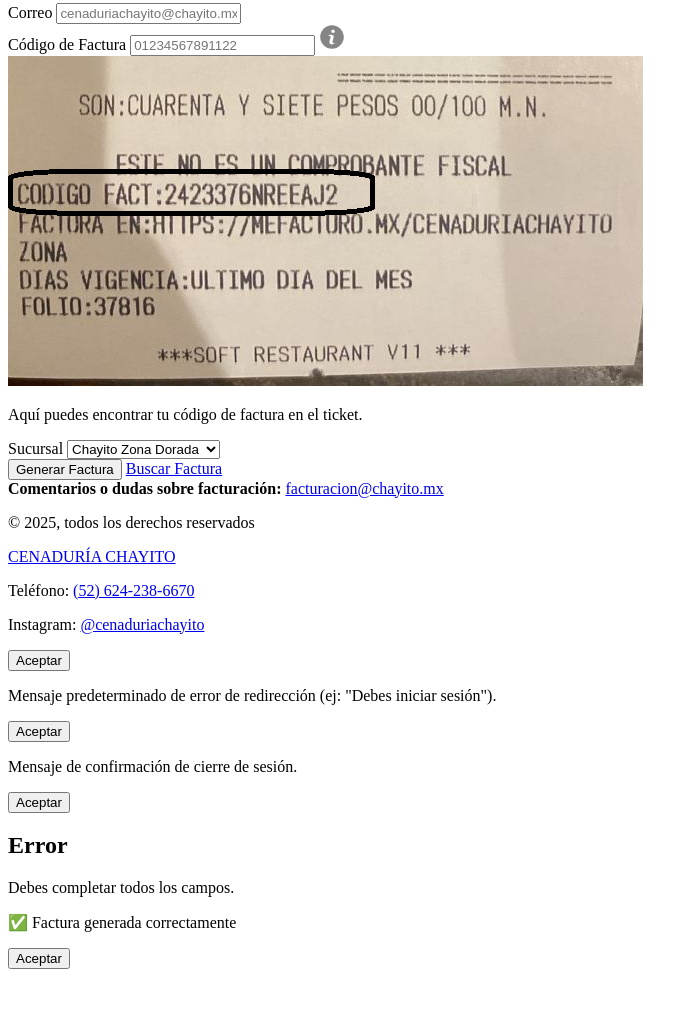
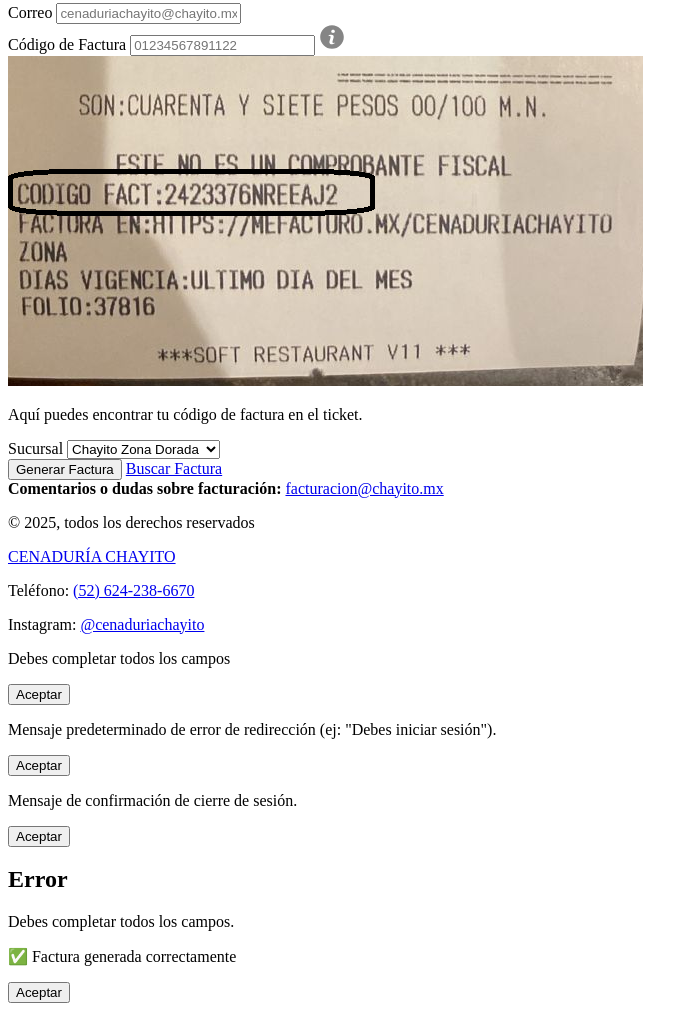
Before and after one commit to Ugo25/CenaduriaChayito, a website with bundled scripts: page facturacion.html in a window 1280 px wide. Shown: the part 1974-2985 px from the top of the page, without its empty margins (0-698 px from the left). Before the commit the page ends 2951 px from the top, so only its background shows below. Built offline with nearby package versions, Linux system fonts and the light colour scheme; a script that the page names is missing.

Commit message:
Update facturacion.html

```diff
--- a/facturacion.html
+++ b/facturacion.html
@@ -185,6 +185,7 @@
     </footer>
 
     <div id="popup-error" class="popup-error oculto">
+        <p>Debes completar todos los campos</p>
         <div class="popup-contenido">
             <button id="popup-aceptar-error">Aceptar</button>
         </div>
@@ -207,7 +208,7 @@
     <div id="popup-error" class="oculto">
         <div class="popup-contenido">
             <h2>Error</h2>
-            <p id="popup-mensaje">Debes completar todos los campos.</p>
+            <p id="popup-mensaje-exito">Debes completar todos los campos.</p>
         </div>
     </div>
 
```
